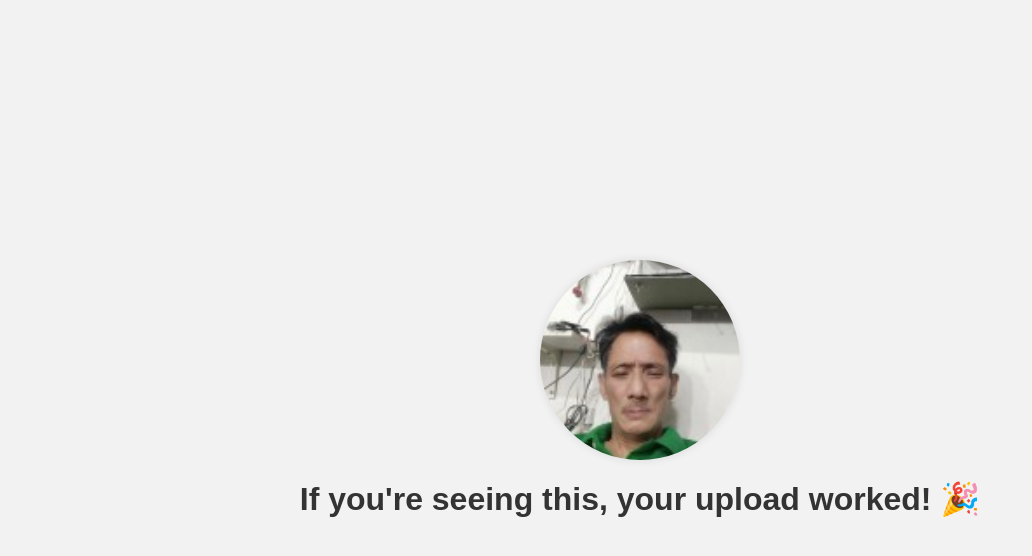
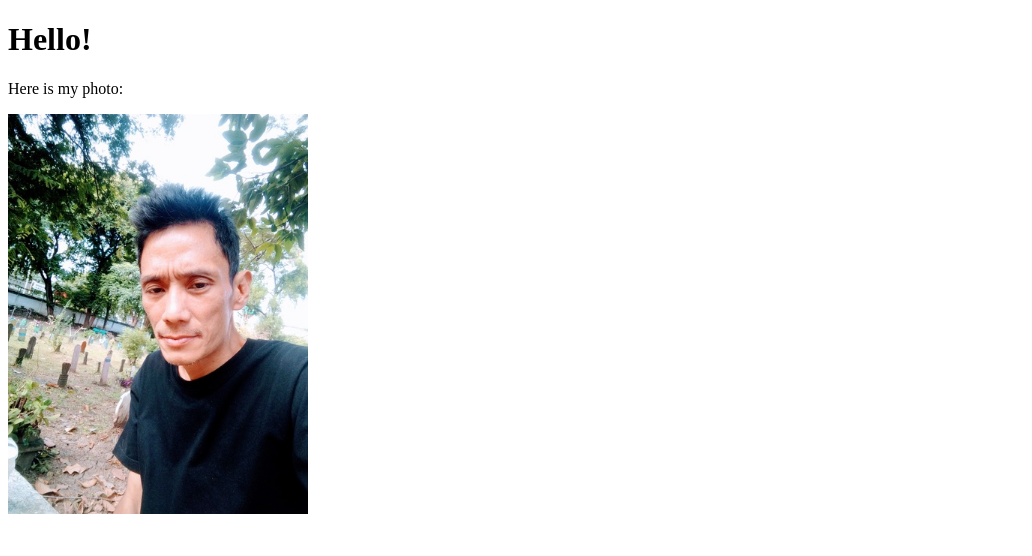
Before and after one commit to san2210/my-website, a plain HTML site: page index.html in a window 1280 px wide. Shown: the whole page, without its empty margins (0-1032 px from the left). Drawn offline with Linux system fonts and the light colour scheme.

Commit message:
Add files via upload

```diff
--- a/index.html
+++ b/index.html
@@ -1,36 +1,11 @@
 <!DOCTYPE html>
-<html lang="en">
-<head>
-  <meta charset="UTF-8" />
-  <meta name="viewport" content="width=device-width, initial-scale=1" />
-  <title>My Website</title>
-  <style>
-    body {
-      font-family: Arial, sans-serif;
-      background-color: #f2f2f2;
-      display: flex;
-      flex-direction: column;
-      justify-content: center;
-      align-items: center;
-      height: 100vh;
-      margin: 0;
-    }
-    h1 {
-      color: #333;
-      font-size: 2rem;
-      margin-top: 20px;
-    }
-    img {
-      border-radius: 50%;
-      width: 200px;
-      height: 200px;
-      object-fit: cover;
-      box-shadow: 0 0 10px rgba(0,0,0,0.1);
-    }
-  </style>
-</head>
-<body>
-  <img src="my-photo.jpg" alt="My Photo" />
-  <h1>If you're seeing this, your upload worked! 🎉</h1>
-</body>
+<html>
+  <head>
+    <title>My Webpage</title>
+  </head>
+  <body>
+    <h1>Hello!</h1>
+    <p>Here is my photo:</p>
+    <img src="images/my-photo.jpg" alt="My Photo" width="300" />
+  </body>
 </html>
```
